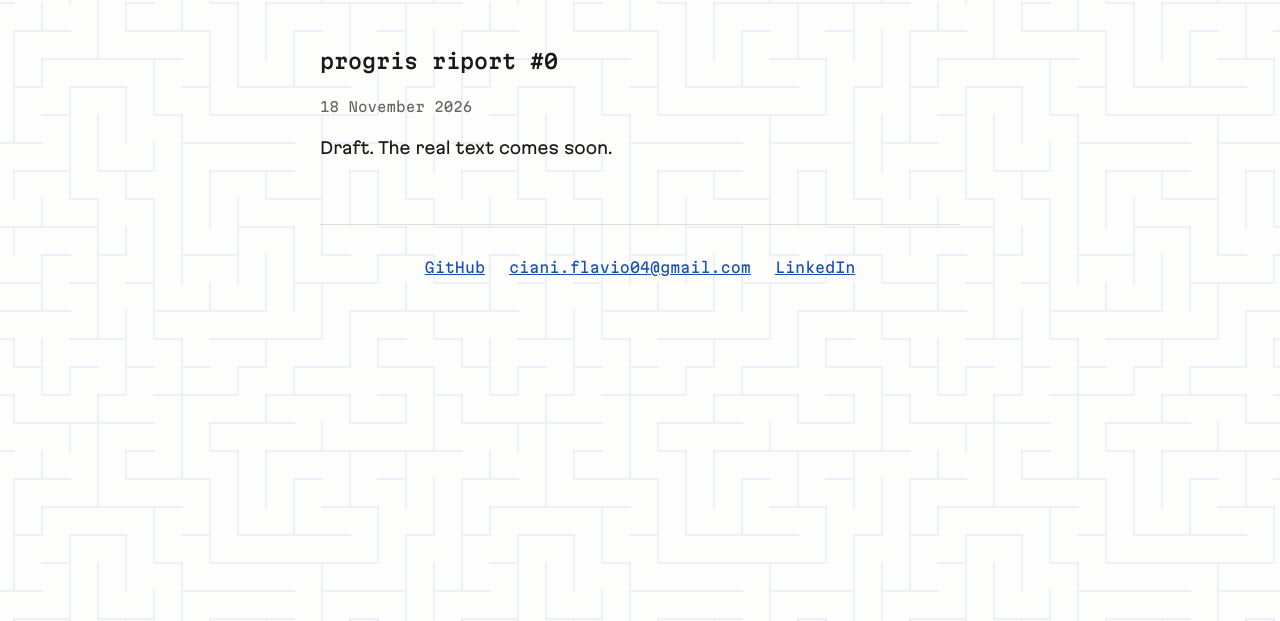
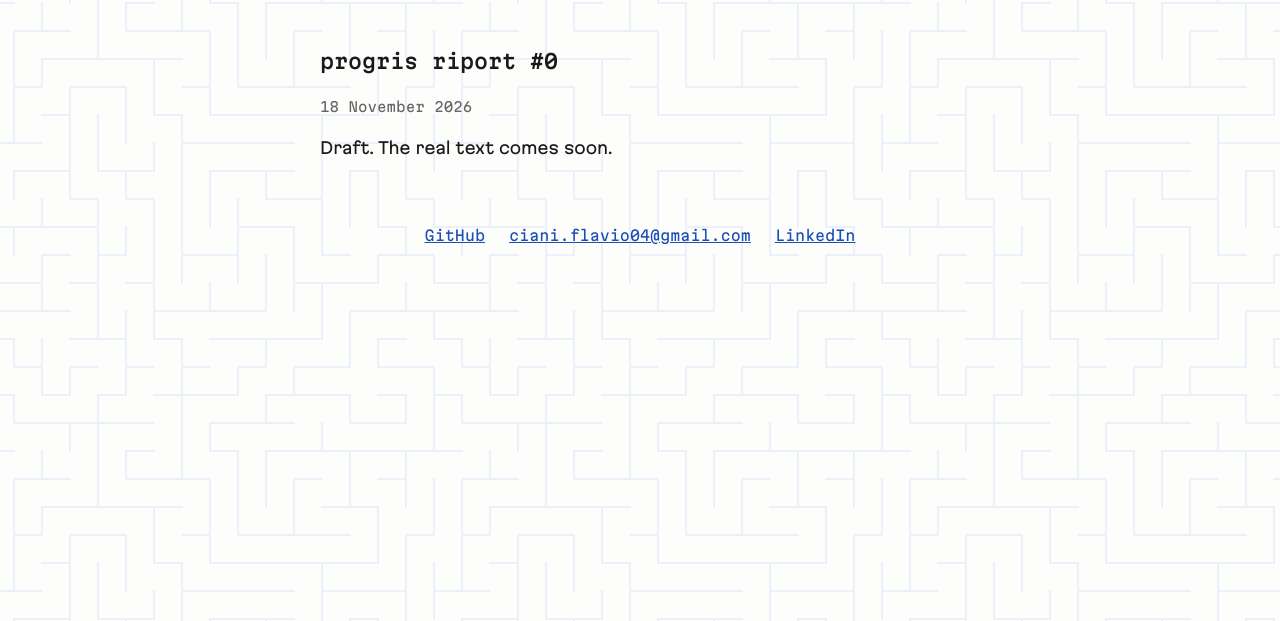
Before and after one commit to progrisriport/progrisriport.github.io, a plain HTML site: page index.html in a window 1280 px wide. Shown: the part 179-800 px from the top of the page. Drawn offline with Linux system fonts and the light colour scheme.

Commit message:
Remove footer border line

```diff
--- a/style.css
+++ b/style.css
@@ -96,7 +96,5 @@ article time {
 /* Site footer: links at the bottom, centered and quiet */
 body > footer {
     margin-top: 4rem;
-    padding-top: 1rem;
-    border-top: 1px solid #ddd;
     font-size: 0.9rem;
 }
```
